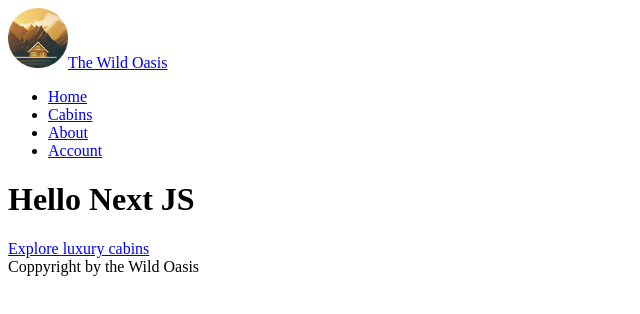
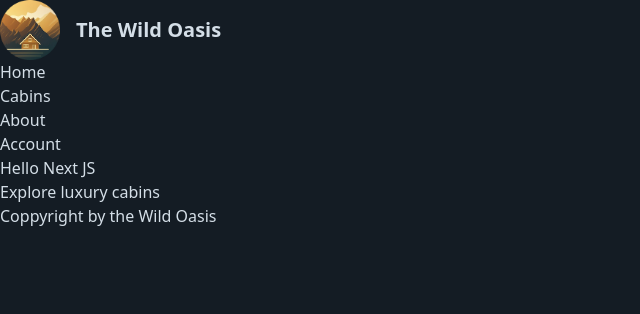
Before and after one commit to dongpy78/The-Wild-Oasis-Website, a Next.js app: page / in a window 1280 px wide. Shown: the top 314 px of the page, without its empty margins (0-640 px from the left). Built offline with nearby package versions, Linux system fonts and the light colour scheme.

Commit message:
styling with tailwind css

```diff
--- a/app/layout.js
+++ b/app/layout.js
@@ -1,5 +1,7 @@
 import Logo from "@/app/_components/Logo";
 import Navigation from "@/app/_components/Navigation";
+
+import "@/app/_styles/globals.css";
 
 export const metadata = {
   title: "The Wild Oasis",
@@ -8,7 +10,7 @@ export const metadata = {
 export default function RootLayout({ children }) {
   return (
     <html lang="en">
-      <body>
+      <body className="bg-primary-950 text-primary-100 min-h-screen">
         <header>
           <Logo />
           <Navigation />
--- a/tailwind.config.js
+++ b/tailwind.config.js
@@ -7,10 +7,33 @@ module.exports = {
   ],
   theme: {
     extend: {
-      backgroundImage: {
-        "gradient-radial": "radial-gradient(var(--tw-gradient-stops))",
-        "gradient-conic":
-          "conic-gradient(from 180deg at 50% 50%, var(--tw-gradient-stops))",
+      colors: {
+        primary: {
+          50: "#E1E8EF",
+          100: "#D4DEE7",
+          200: "#B7C7D7",
+          300: "#99B0C7",
+          400: "#7C99B6",
+          500: "#5E82A6",
+          600: "#4C6B8A",
+          700: "#3C546C",
+          800: "#2C3D4F",
+          900: "#1B2631",
+          950: "#141C24",
+        },
+        accent: {
+          50: "#FAF5F0",
+          100: "#F4ECE1",
+          200: "#E8D6BF",
+          300: "#DDC2A2",
+          400: "#D2AF84",
+          500: "#C69963",
+          600: "#B78343",
+          700: "#926835",
+          800: "#6C4D28",
+          900: "#4B351B",
+          950: "#382814",
+        },
       },
     },
   },
```
Also changed, not shown: package.json (+6 -5 lines), 1 other file (tests, documents, lock files or other folders).
